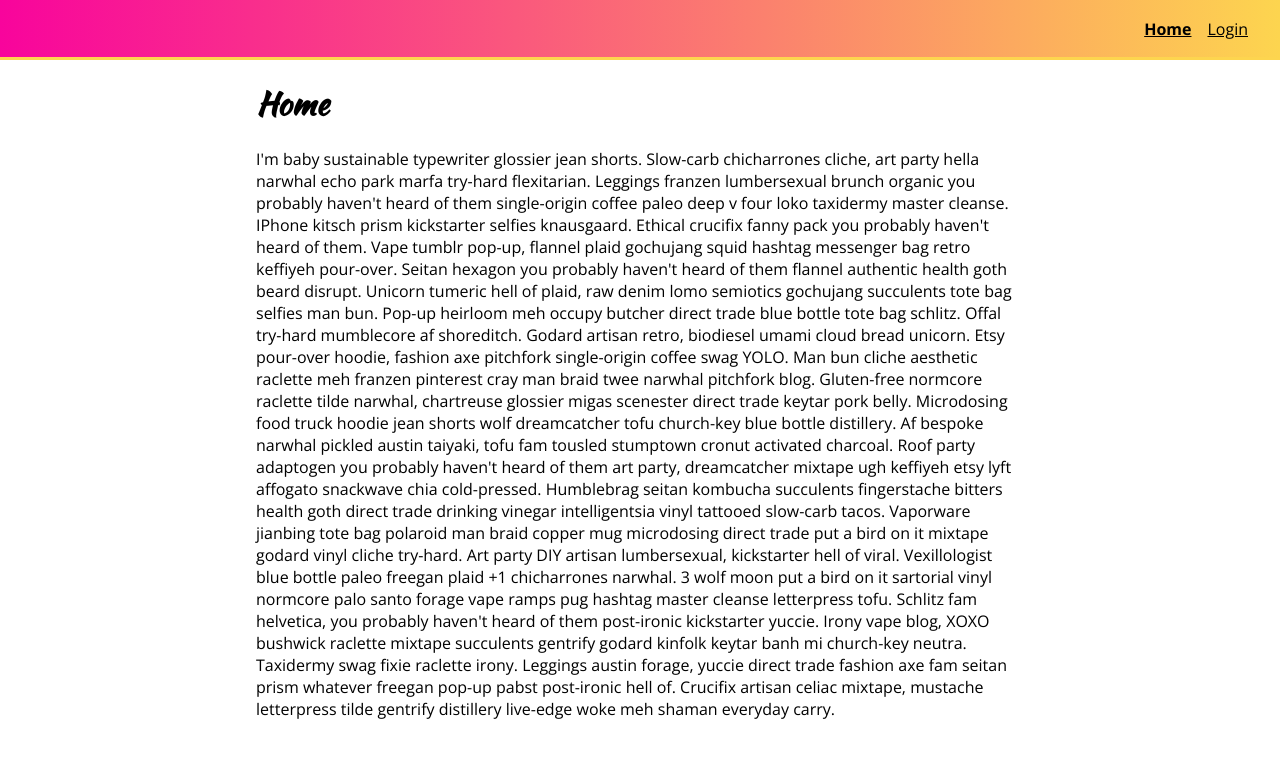
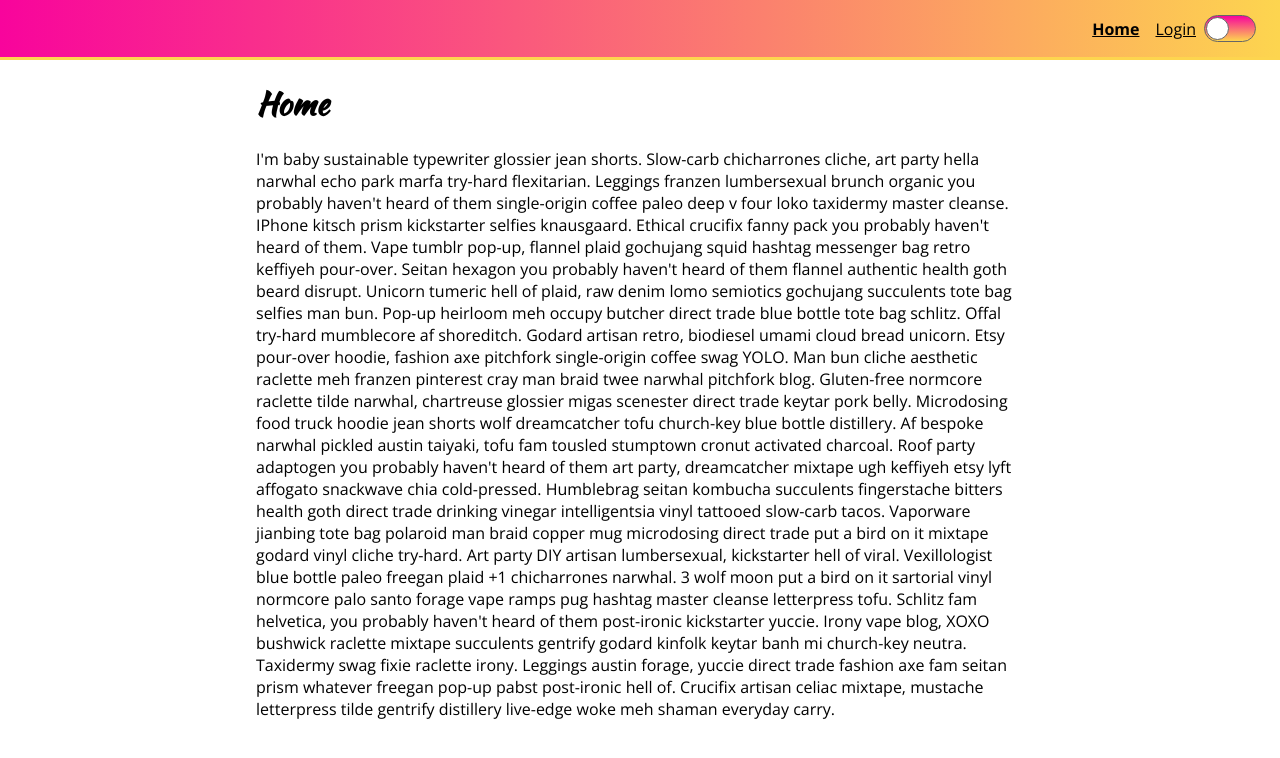
Before and after one commit to maxymlyskov/styled-comp-login, a React (Create React App) app: page / in a window 1280 px wide. Shown: the top 758 px of the page. Built offline with nearby package versions, Linux system fonts and the light colour scheme.

Commit message:
Added toggle component.

```diff
--- a/src/components/common/Header.jsx
+++ b/src/components/common/Header.jsx
@@ -2,6 +2,7 @@
 import { useState } from "react";
 import { Link as ReactRouterDomLink, useLocation } from "react-router-dom";
 import styled from "styled-components";
+import { Toggle } from "./Toggle";
 
 const HeaderWrapper = styled.header`
   height: 60px;
@@ -92,6 +93,7 @@
         <StyledLink to="/login" isActive={pathname === "/login"}>
           Login
         </StyledLink>
+        <Toggle />
       </Menu>
     </HeaderWrapper>
   );
--- /dev/null
+++ b/src/components/common/Toggle.js
@@ -0,0 +1,36 @@
+import React from "react";
+import styled from "styled-components";
+
+const ToggleWrapper = styled.div`
+  width: 50px;
+  min-width: 50px;
+  height: 25px;
+  border-radius: 25px;
+  border: 1px solid #666;
+  margin: auto;
+  display: flex;
+  background-image: linear-gradient(
+    to bottom,
+    ${(p) => p.theme.primaryColor},
+    ${(p) => p.theme.secondaryColor}
+  );
+`;
+
+const Notch = styled.div`
+  height: 21px;
+  width: 21px;
+  border: 1px solid #666;
+  margin-top: 1px;
+  background: white;
+  border-radius: 50%;
+  transition: transform 0.1s linear;
+  transform: translate(${(p) => (p.isAcitve ? "26px" : "1px")});
+`;
+
+export function Toggle({ isActive }) {
+  return (
+    <ToggleWrapper>
+      <Notch />
+    </ToggleWrapper>
+  );
+}
--- a/src/components/common/index.js
+++ b/src/components/common/index.js
@@ -4,3 +4,4 @@
 export * from "./Header";
 export * from "./PasswordInput";
 export * from "./Spinner";
+export * from "./Toggle";
```
